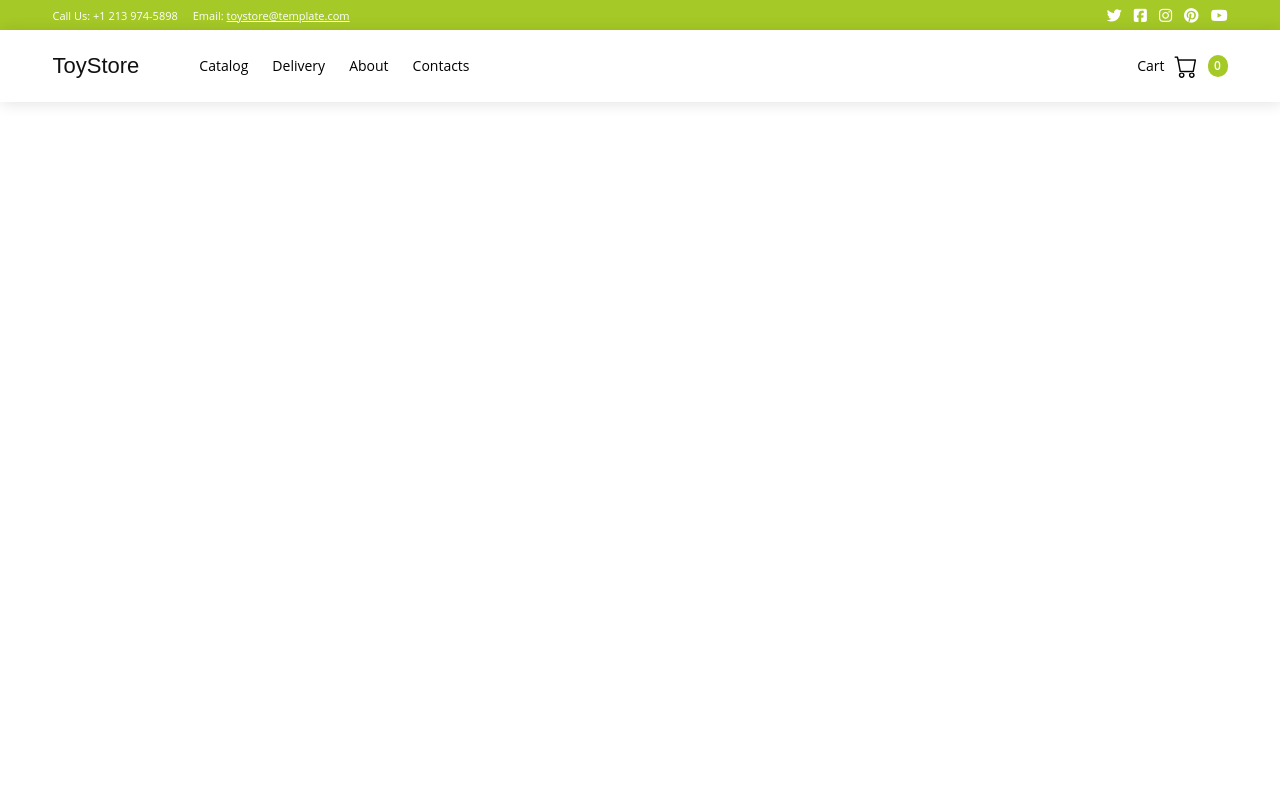
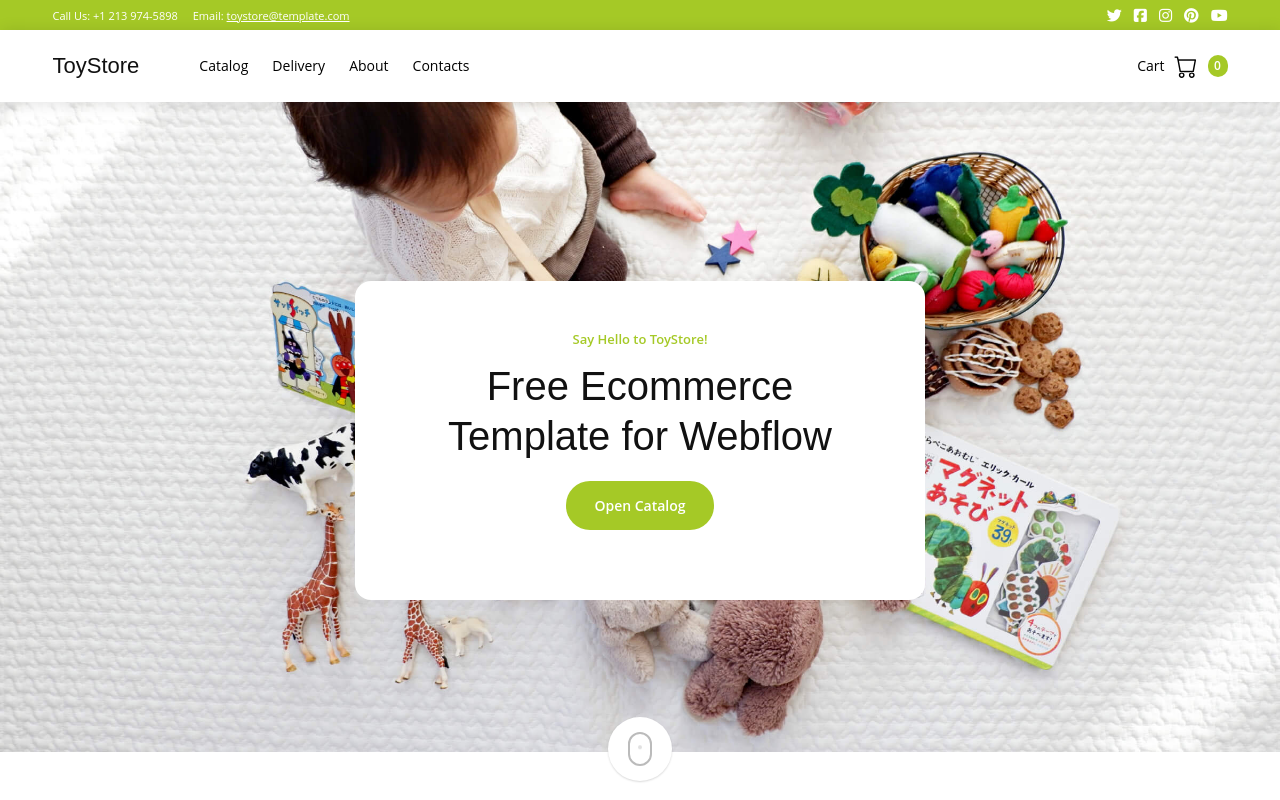
Before and after one commit to kimsa-0605/ToyStore, a plain HTML site: page pages/home.html in a window 1280 px wide. Drawn offline with nearby package versions, Linux system fonts and the light colour scheme.

Commit message:
1 | create banner

```diff
--- a/asserts/css/home.css
+++ b/asserts/css/home.css
@@ -110,3 +110,140 @@ body {
     font-weight: 600;
 }
 /* End header */
+/* Banner */
+.banner-content {
+    display: flex;
+    justify-content: center;
+    align-items: center;
+    position: relative;
+    background-image: url('/asserts/images/banner.jpg');
+    background-size: cover;
+    background-position: 10% 91%;
+    background-repeat: no-repeat;
+    width: 100%;
+    height: 85vh;
+    padding-top: 40px;
+    padding-bottom: 32px;
+    background-color: #fff;
+}
+.banner-blog {
+    text-align: center;
+    position: absolute;
+    display: flex;
+    flex-direction: column;
+    justify-content: center;
+    align-items: center;
+    border-radius: 16px;
+    background-color: #fff;
+    color: #111;
+    text-align: center;
+    width: 490px;
+    padding: 40px;
+    max-width: 490px;
+    margin-top: 120px;
+    .banner-blog-content {
+        padding: 10px 15px 30px 15px;
+    }
+}
+.banner-title {
+    margin-bottom: 16px;
+    color: #a5c926;
+    font-size: 13px;
+    line-height: 16px;
+    font-weight: 600;
+    margin-bottom: 14px;
+}
+.banner-h1-title {
+    margin-bottom: 20px;
+    margin-top: 0px;
+    margin-bottom: 20px;
+    font-family: 'Varela Round', sans-serif;
+    font-size: 40px;
+    line-height: 50px;
+    font-weight: 400;
+}
+.w-button {
+    padding: 15px 28px;
+    border-radius: 24px;
+    background-color: #a5c926;
+    color: #fff;
+    font-size: 14px;
+    line-height: 24px;
+    font-weight: 600;
+    text-align: center;
+    display: inline-block;
+    line-height: inherit;
+    text-decoration: none;
+    cursor: pointer;
+    transition: all 0.3s 0s ease-in-out;
+}
+.w-button:hover {
+    box-shadow: 0 8px 8px -4px rgba(165, 201, 38, 0.5);
+    transform: scale(1.05);
+    transition: all 0.3s 0s ease-in-out;
+}
+.banner-case-mouse {
+    position: absolute;
+    left: 0px;
+    right: 0px;
+    bottom: 3px;
+    z-index: 0;
+    display: flex;
+    width: 64px;
+    height: 64px;
+    margin-right: auto;
+    margin-bottom: -32px;
+    margin-left: auto;
+    justify-content: center;
+    align-items: center;
+    border-radius: 50%;
+    background-color: #fff;
+    box-shadow: 0 1px 2px 0 rgba(0, 0, 0, 0.15);
+}
+.banner-mouse-button {
+    display: flex;
+    width: 20px;
+    height: 30px;
+    justify-content: center;
+    align-items: flex-start;
+    border: 2px solid #bbb;
+    border-radius: 12px;
+}
+.point-in-mouse {
+    margin-top: 6px;
+    width: 4px;
+    height: 4px;
+    border-radius: 50%;
+    background-color: #bbb;
+    animation: moveFade 1.6s ease-out infinite;
+    animation-delay: 1.3s;
+    overflow: hidden;
+}
+@keyframes moveFade {
+    0%, 10% {
+        transform: translateY(0px);
+        opacity: 1;
+    }
+    20% {
+        transform: translateY(3px);
+        opacity: 0.9;
+    }
+    40% {
+        transform: translateY(6px);
+        opacity: 0.3;
+    }
+    60% {
+        transform: translateY(8px);
+        opacity: 0.2;
+    }
+    80% {
+        transform: translateY(11px);
+        opacity: 0.1;
+    }
+    100% {
+        transition: all 2s ease-in;
+        transform: translateY(17px);
+        opacity: 0;
+    }
+}
+/* End banner */
--- a/pages/home.html
+++ b/pages/home.html
@@ -56,6 +56,24 @@
                     </div>
                 </div>
                 <!-- End header -->
+                <!-- Banner -->
+                <div class="banner-container">
+                    <div class="banner-content">
+                        <div class="banner-blog">
+                            <div class="banner-blog-content">
+                                <div class="banner-title">Say Hello to ToyStore!</div>
+                                <h1 class="banner-h1-title">Free Ecommerce <br>Template for Webflow</h1>
+                                <a href="/catalog" class="button w-button">Open Catalog</a>
+                            </div>
+                        </div>
+                        <a href="#toy-category-container" class="banner-case-mouse">
+                            <div class="banner-mouse-button">
+                                <div class="point-in-mouse"></div>
+                            </div>
+                        </a>
+                    </div>
+                 </div>
+                <!-- End banner -->
             </div>
         </div>
     </body>
```
Also changed, not shown: asserts/images/banner.jpg (added).
